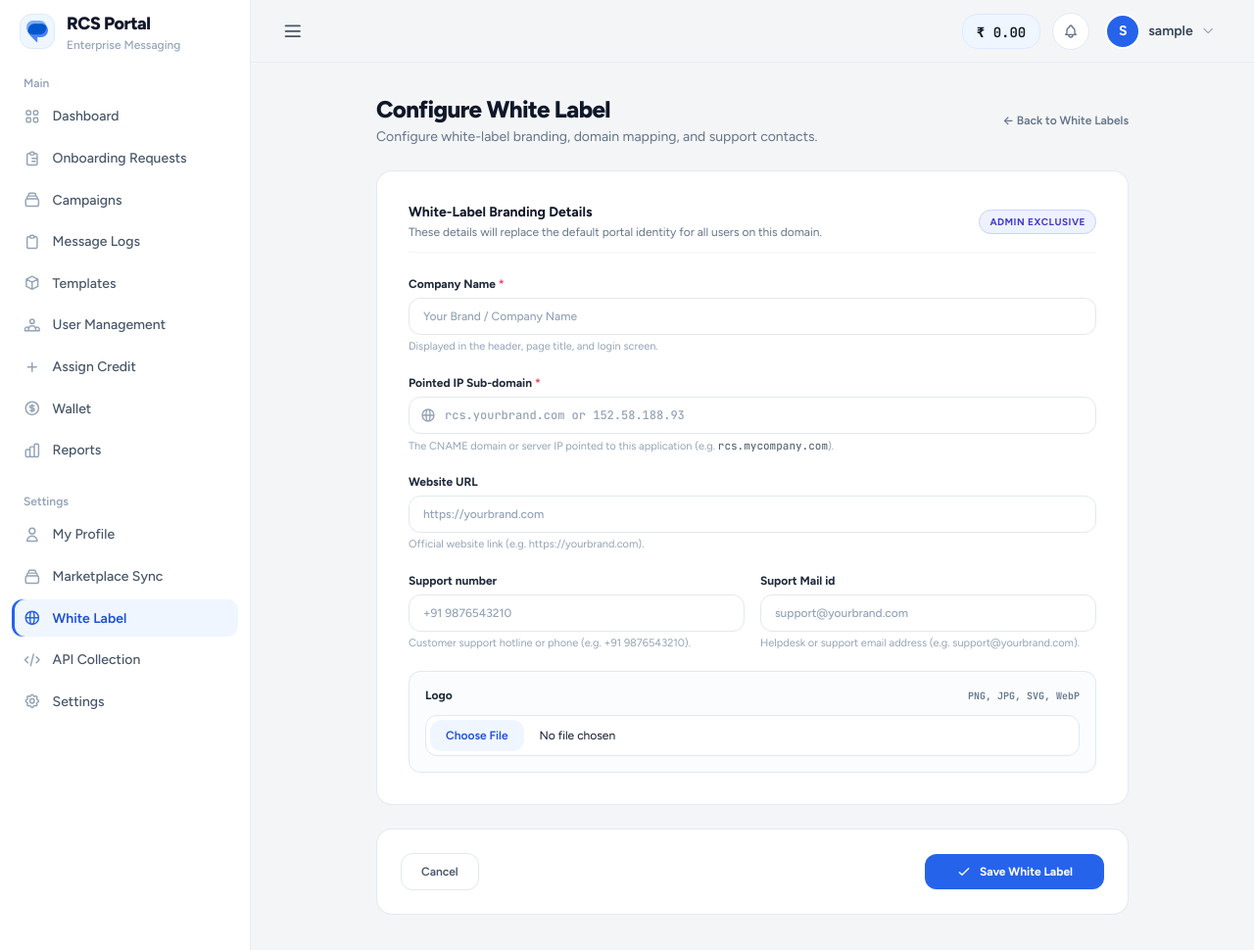
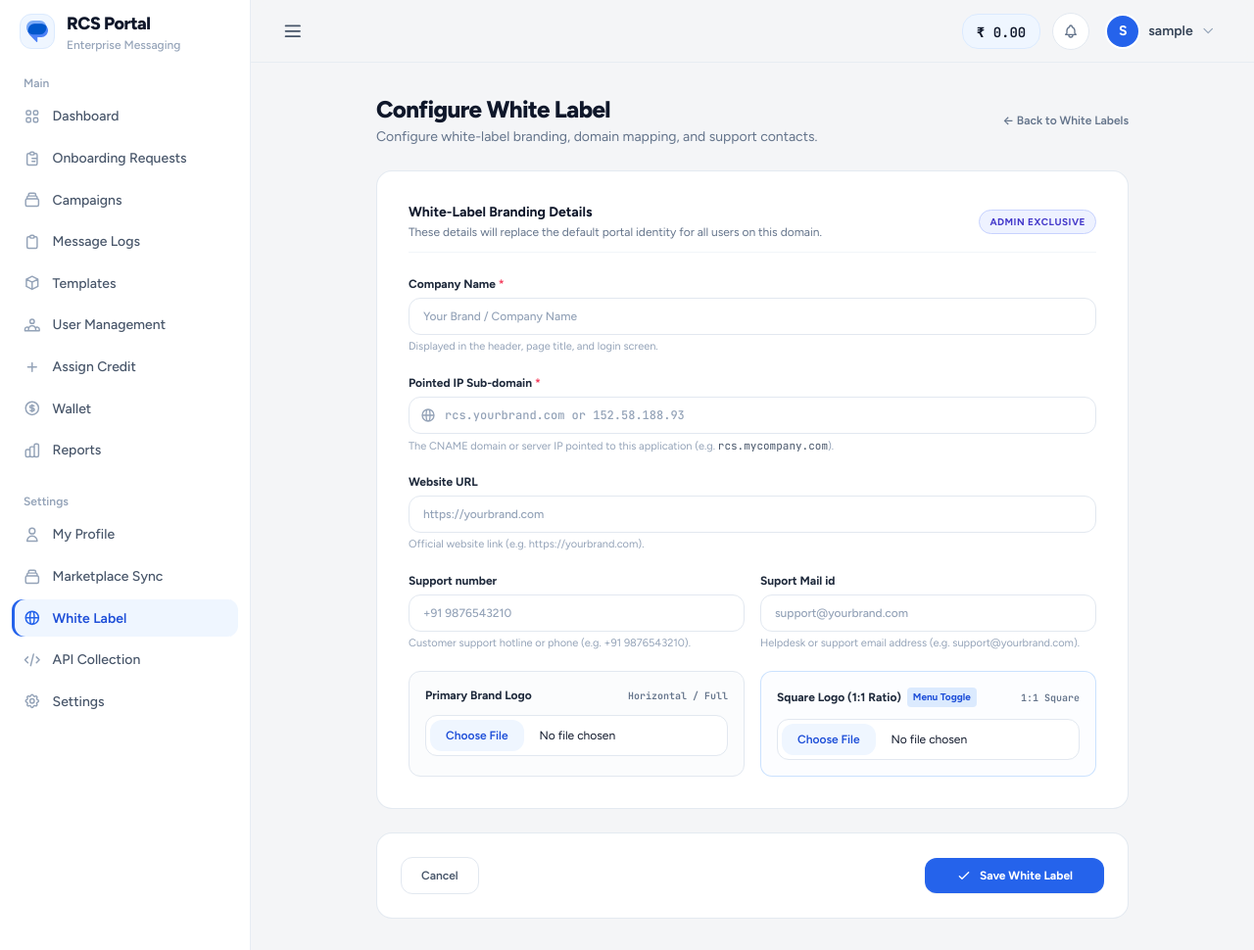
Before and after one commit to amanpandit7033/rcs-portal, a Django app: page /accounts/whitelabel/create/ in a window 1280 px wide. Shown: the whole page at 98% size. Run offline with Django 5.2, Linux system fonts and the light colour scheme; the visitor is signed in with stand-in values (Sample User, id 1); parts of the project's set-up code (start-up, migrations or seed data) failed here and were passed over; some libraries are stand-ins or nearby versions.

Commit message:
feat: add white-label management feature with models, migrations, forms, and templates

```diff
--- a/accounts/forms.py
+++ b/accounts/forms.py
@@ -379,6 +379,7 @@ class WhiteLabelForm(forms.ModelForm):
             "support_number",
             "support_email",
             "logo",
+            "square_logo",
         ]
         widgets = {
             "company_name": forms.TextInput(attrs={"class": TAILWIND_INPUT, "placeholder": "Your Brand / Company Name"}),
@@ -387,6 +388,7 @@ class WhiteLabelForm(forms.ModelForm):
             "support_number": forms.TextInput(attrs={"class": TAILWIND_INPUT, "placeholder": "+91 9876543210"}),
             "support_email": forms.EmailInput(attrs={"class": TAILWIND_INPUT, "placeholder": "support@yourbrand.com"}),
             "logo": forms.FileInput(attrs={"class": TAILWIND_FILE, "accept": "image/*"}),
+            "square_logo": forms.FileInput(attrs={"class": TAILWIND_FILE, "accept": "image/*"}),
         }
 
     def clean_pointed_subdomain(self):
--- a/accounts/models.py
+++ b/accounts/models.py
@@ -155,6 +155,13 @@ class WhiteLabel(models.Model):
         null=True,
         help_text="Brand Logo image (PNG, JPG, SVG, WebP)",
     )
+    square_logo = models.FileField(
+        "Square Logo (1:1)",
+        upload_to="whitelabel/logos/",
+        blank=True,
+        null=True,
+        help_text="Square 1:1 ratio logo / app icon (PNG, JPG, SVG, WebP) shown when sidebar menu is toggled/collapsed",
+    )
     is_active = models.BooleanField("Active", default=True)
     created_at = models.DateTimeField(auto_now_add=True)
     updated_at = models.DateTimeField(auto_now=True)
--- a/templates/accounts/whitelabel_form.html
+++ b/templates/accounts/whitelabel_form.html
@@ -112,7 +112,9 @@
                     </div>
                 </div>
 
-                <!-- 6. Logo with Live Preview -->
+                <!-- 6. Logos (Full Brand Logo & Square 1:1 Ratio Logo) -->
+                <div class="grid grid-cols-1 md:grid-cols-2 gap-4">
+                    <!-- Primary / Full Logo -->
                     <div class="p-4 rounded-xl border border-slate-200 bg-slate-50/50 space-y-3"
                          x-data="{
                             previewUrl: '{% if form.instance.logo %}{{ form.instance.logo.url }}{% endif %}',
@@ -125,9 +127,9 @@
                          }">
                         <div class="flex items-center justify-between">
                             <label class="block text-xs font-bold text-slate-800">
-                            Logo
+                                Primary Brand Logo
                             </label>
-                        <span class="text-[10px] font-mono font-semibold text-slate-500">PNG, JPG, SVG, WebP</span>
+                            <span class="text-[10px] font-mono font-semibold text-slate-500">Horizontal / Full</span>
                         </div>
 
                         <div>
@@ -140,13 +142,13 @@
                         </div>
 
                         <template x-if="previewUrl">
-                        <div class="p-3 bg-white rounded-xl border border-slate-200/90 shadow-2xs flex items-center gap-4">
+                            <div class="p-3 bg-white rounded-xl border border-slate-200/90 shadow-2xs flex items-center gap-3">
                                 <div class="w-20 h-12 rounded-lg border border-slate-200 bg-slate-50 p-1 flex items-center justify-center shrink-0">
                                     <img :src="previewUrl" alt="Logo preview" class="max-w-full max-h-full object-contain">
                                 </div>
-                            <div class="text-xs space-y-0.5">
-                                <span class="font-bold text-slate-800 block">Logo Live Preview</span>
-                                <span class="text-slate-400 text-[11px] block">This logo will render in the navigation bar and login card.</span>
+                                <div class="text-xs space-y-0.5 min-w-0">
+                                    <span class="font-bold text-slate-800 block">Full Logo Preview</span>
+                                    <span class="text-slate-400 text-[11px] block">Renders on expanded sidebar & login.</span>
                                 </div>
                             </div>
                         </template>
@@ -154,6 +156,52 @@
                         {% if form.logo.errors %}
                             <p class="text-xs text-rose-600 mt-1 font-semibold">{{ form.logo.errors.0 }}</p>
                         {% endif %}
+                    </div>
+
+                    <!-- Square Logo (1:1 Ratio) for Toggled / Collapsed Menu -->
+                    <div class="p-4 rounded-xl border border-blue-200/80 bg-blue-50/20 space-y-3"
+                         x-data="{
+                            previewUrl: '{% if form.instance.square_logo %}{{ form.instance.square_logo.url }}{% endif %}',
+                            handleFile(e) {
+                                const file = e.target.files[0];
+                                if (file) {
+                                    this.previewUrl = URL.createObjectURL(file);
+                                }
+                            }
+                         }">
+                        <div class="flex items-center justify-between">
+                            <label class="block text-xs font-bold text-slate-800 flex items-center gap-1.5">
+                                <span>Square Logo (1:1 Ratio)</span>
+                                <span class="px-1.5 py-0.5 rounded text-[10px] bg-blue-100 text-blue-700 font-bold">Menu Toggle</span>
+                            </label>
+                            <span class="text-[10px] font-mono font-semibold text-slate-500">1:1 Square</span>
+                        </div>
+
+                        <div>
+                            <input type="file"
+                                   name="square_logo"
+                                   id="id_square_logo"
+                                   accept="image/*"
+                                   @change="handleFile($event)"
+                                   class="w-full text-xs text-slate-500 file:mr-4 file:py-2 file:px-4 file:rounded-xl file:border-0 file:text-xs file:font-semibold file:bg-blue-50 file:text-blue-700 hover:file:bg-blue-100 file:cursor-pointer cursor-pointer border border-slate-200 rounded-xl p-1 bg-white">
+                        </div>
+
+                        <template x-if="previewUrl">
+                            <div class="p-3 bg-white rounded-xl border border-slate-200/90 shadow-2xs flex items-center gap-3">
+                                <div class="w-12 h-12 rounded-xl border border-blue-200 bg-blue-50 p-1 flex items-center justify-center shrink-0">
+                                    <img :src="previewUrl" alt="Square logo preview" class="w-full h-full object-contain">
+                                </div>
+                                <div class="text-xs space-y-0.5 min-w-0">
+                                    <span class="font-bold text-slate-800 block">Collapsed Menu Icon</span>
+                                    <span class="text-slate-400 text-[11px] block">Renders when sidebar menu is toggled.</span>
+                                </div>
+                            </div>
+                        </template>
+
+                        {% if form.square_logo.errors %}
+                            <p class="text-xs text-rose-600 mt-1 font-semibold">{{ form.square_logo.errors.0 }}</p>
+                        {% endif %}
+                    </div>
                 </div>
             </div>
         </div>
--- a/templates/base.html
+++ b/templates/base.html
@@ -84,6 +84,8 @@
             aside.sidebar-collapsed .nav-text { display: none !important; }
             aside.sidebar-collapsed .nh { display: none !important; }
             aside.sidebar-collapsed .logo-text { display: none !important; }
+            aside.sidebar-collapsed .logo-expanded { display: none !important; }
+            aside.sidebar-collapsed .logo-collapsed { display: flex !important; }
             aside.sidebar-collapsed .logo-header { justify-content: center !important; padding-left: 0 !important; padding-right: 0 !important; }
             aside.sidebar-collapsed .nl { justify-content: center !important; padding: .65rem 0 !important; gap: 0 !important; }
             aside.sidebar-collapsed .nl .ic { width: 1.25rem !important; height: 1.25rem !important; }
@@ -158,16 +160,36 @@
                class="fixed inset-y-0 left-0 z-50 w-64 bg-white border-r border-slate-200/80 transition-all duration-300 ease-in-out lg:static lg:inset-auto flex flex-col shrink-0">
 
             <div class="h-16 flex items-center justify-between px-5 shrink-0 logo-header">
-                <a href="{% url 'accounts:dashboard_redirect' %}" class="flex items-center gap-3" title="{{ whitelabel.company_name|default:'RCS Portal' }}">
-                    {% if whitelabel and whitelabel.logo %}
-                        <img src="{{ whitelabel.logo.url }}" alt="{{ whitelabel.company_name }}" class="h-9 max-w-[140px] object-contain shrink-0">
-                    {% else %}
-                        <span class="w-9 h-9 rounded-xl bg-blue-50 border border-blue-100 p-1.5 shrink-0"><svg class="w-full h-full"><use href="#rcs-logo"/></svg></span>
-                        <span class="logo-text leading-tight">
-                            <span class="block font-extrabold text-lg text-slate-900 tracking-tight">{{ whitelabel.company_name|default:"RCS Portal" }}</span>
-                            <span class="block text-xs font-medium text-slate-400">Enterprise Messaging</span>
-                        </span>
-                    {% endif %}
+                <a href="{% url 'accounts:dashboard_redirect' %}" class="flex items-center gap-3 min-w-0" title="{{ whitelabel.company_name|default:'RCS Portal' }}">
+                    <!-- 1. Collapsed logo: displayed ONLY when sidebar is collapsed/toggled -->
+                    <span class="logo-collapsed hidden w-10 h-10 rounded-xl bg-blue-50 border border-blue-100 p-1 shrink-0 items-center justify-center overflow-hidden shadow-2xs">
+                        {% if whitelabel.square_logo %}
+                            <img src="{{ whitelabel.square_logo.url }}" alt="{{ whitelabel.company_name|default:'Logo' }}" class="w-full h-full object-contain">
+                        {% elif whitelabel.logo %}
+                            <img src="{{ whitelabel.logo.url }}" alt="{{ whitelabel.company_name|default:'Logo' }}" class="w-full h-full object-contain">
+                        {% else %}
+                            <svg class="w-full h-full"><use href="#rcs-logo"/></svg>
+                        {% endif %}
+                    </span>
+
+                    <!-- 2. Expanded logo: displayed when sidebar is open -->
+                    <div class="logo-expanded flex items-center gap-3 min-w-0">
+                        {% if whitelabel.logo %}
+                            <img src="{{ whitelabel.logo.url }}" alt="{{ whitelabel.company_name|default:'Logo' }}" class="h-8 max-h-9 w-auto max-w-[170px] object-contain">
+                        {% else %}
+                            <span class="w-9 h-9 rounded-xl bg-blue-50 border border-blue-100 p-1.5 shrink-0 flex items-center justify-center overflow-hidden">
+                                {% if whitelabel.square_logo %}
+                                    <img src="{{ whitelabel.square_logo.url }}" alt="{{ whitelabel.company_name|default:'Logo' }}" class="w-full h-full object-contain">
+                                {% else %}
+                                    <svg class="w-full h-full"><use href="#rcs-logo"/></svg>
+                                {% endif %}
+                            </span>
+                            <span class="logo-text leading-tight truncate">
+                                <span class="block font-extrabold text-lg text-slate-900 tracking-tight truncate">{{ whitelabel.company_name|default:"RCS Portal" }}</span>
+                                <span class="block text-xs font-medium text-slate-400">Enterprise Messaging</span>
+                            </span>
+                        {% endif %}
+                    </div>
                 </a>
                 <button @click="sidebarOpen = false" class="lg:hidden p-1.5 rounded-lg text-slate-400 hover:text-slate-700 hover:bg-slate-100" aria-label="Close menu"><svg class="ic"><use href="#i-x"/></svg></button>
             </div>
```
Also changed, not shown: templates/accounts/login.html (+9 -9 lines), templates/accounts/whitelabel_list.html (+6 -2 lines), accounts/migrations/0004_whitelabel_square_logo.py (added). Lines whose indentation alone changed are shown as unchanged.
